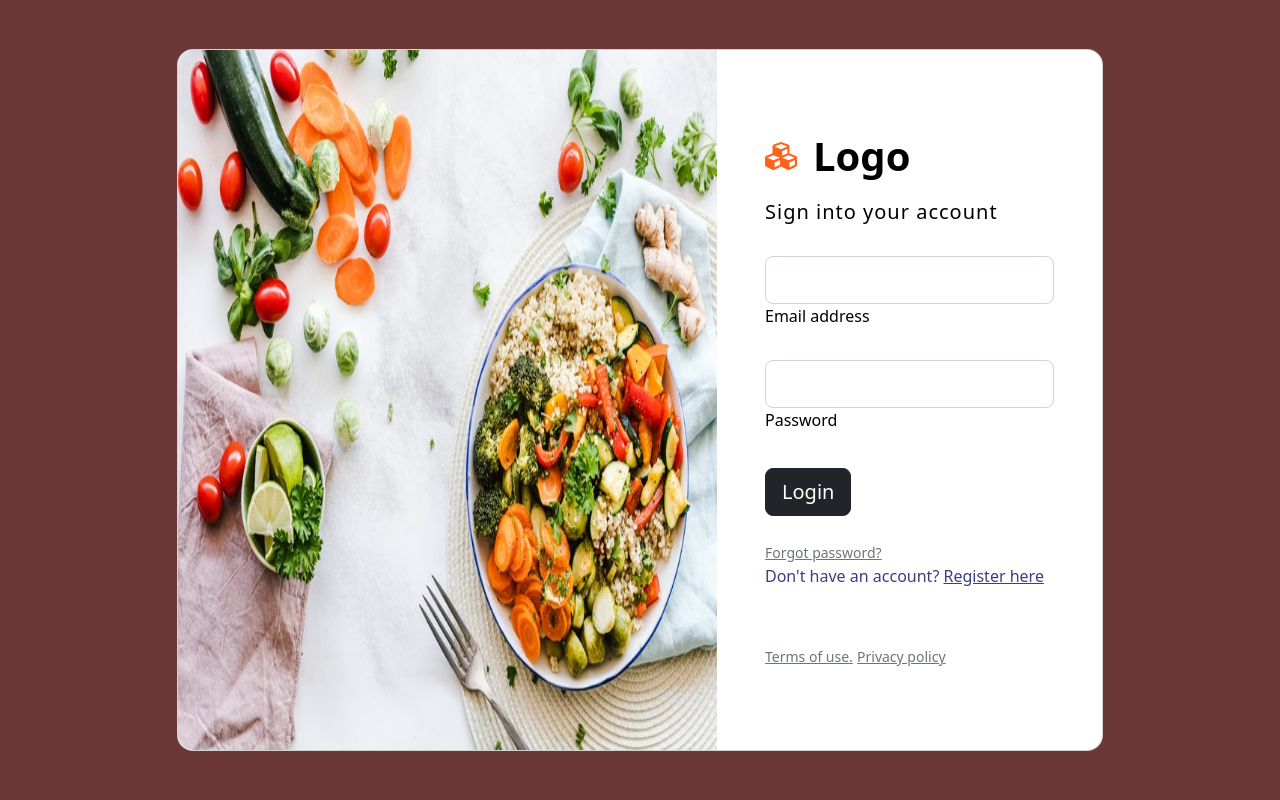
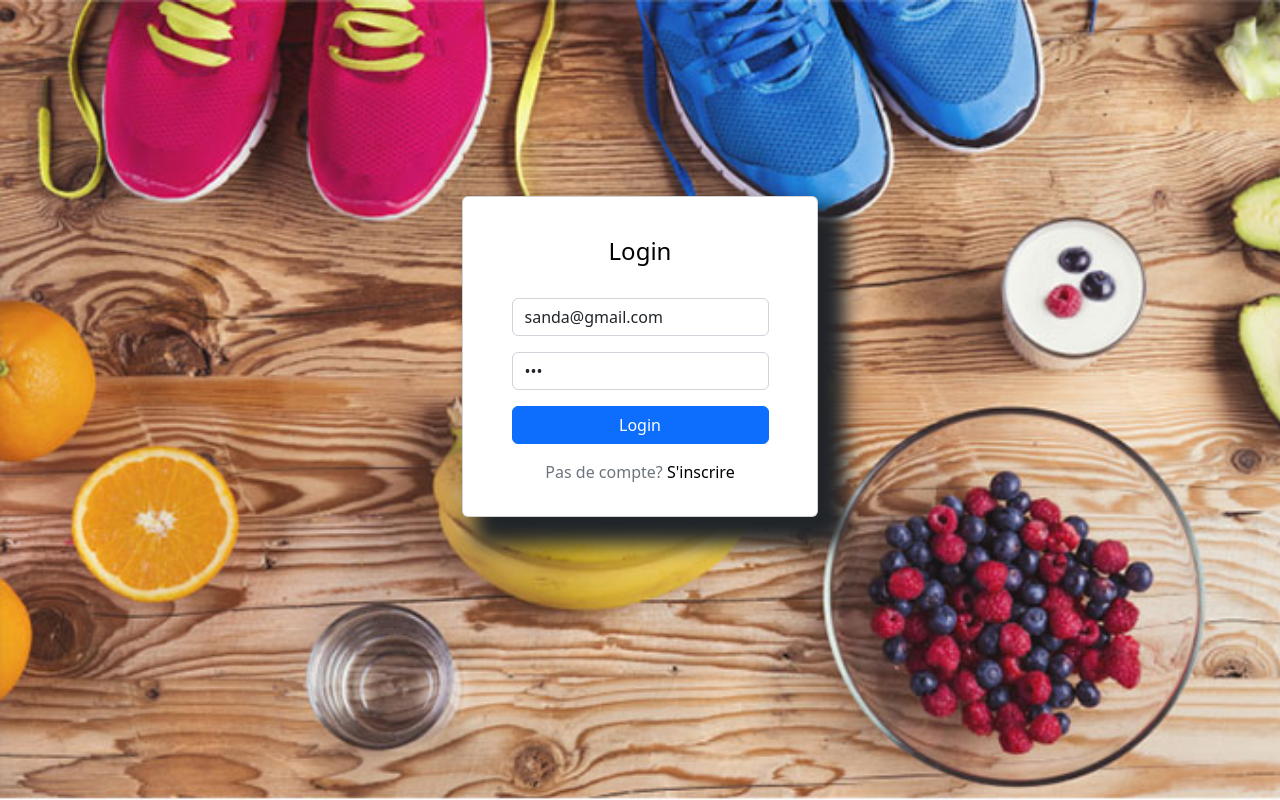
Before and after one commit to SandaRaz/SystemInfoGroup, a CodeIgniter app: page /SystemInfoGroup/F_Login_C in a window 1280 px wide. Run offline with CodeIgniter, Linux system fonts and the light colour scheme; some libraries are stand-ins or nearby versions.

Commit message:
integration login

```diff
--- a/application/controllers/F_Login_C.php
+++ b/application/controllers/F_Login_C.php
@@ -10,11 +10,25 @@ class F_Login_C extends CI_Controller {
 
 	public function index()
 	{
-		$this->load->view('B_login');
+		$this->load->view('F_login');
 	}
 
     public function authentified(){
-        $this->load->view('B_home');
+        $this->load->model('F_Client');
+        $this->load->helper('url');
+
+        $email = $this->input->post('email');
+        $mdp = $this->input->post('password');
+
+        $valid = $this->F_Client->validLogin($email, $mdp);
+
+        if($valid){
+            $this->load->view('F_accueil');
+        }else{
+            echo "Noooooooooooooo";
+        }
+
+
     }
 
 }
--- a/application/models/B_Admin.php
+++ b/application/models/B_Admin.php
@@ -10,7 +10,7 @@ class B_Admin extends CI_Model{
     public function validLogin($mdp){
         $query = $this->db->get_where('admin', array('mdp' => sha1($mdp)));
         $result = $query->row();
-        if(count($result) == 0 || $result == null){
+        if($result == null){
             return false;
         }else{
             return true;
--- a/application/models/F_Client.php
+++ b/application/models/F_Client.php
@@ -7,13 +7,13 @@ class F_Client extends CI_Model{
     }
 
     public function validLogin($mailnom,$mdp){
-        $query1 = $this->db->get_where('client', array('email'=>$mailnom , 'mdp'=>$mdp));
+        $query1 = $this->db->get_where('client', array('email'=>$mailnom , 'mdp'=>sha1($mdp)));
         $result1 = $query1->row();
 
-        $query2 = $this->db->get_where('client', array('nom'=>$mailnom , 'mdp'=>$mdp));
+        $query2 = $this->db->get_where('client', array('nom'=>$mailnom , 'mdp'=>sha1($mdp)));
         $result2 = $query2->row();
 
-        if(count($result1) <= 0 && count($result2) <= 0){
+        if($result1 == null && $result2 == null){
             return false;
         }else{
             return true;
--- a/application/views/B_login.php
+++ b/application/views/B_login.php
@@ -1,3 +1,5 @@
+<?php $this->load->helper('url'); ?>
+
 <!DOCTYPE html>
 <html lang="en">
 
@@ -9,9 +11,10 @@
     <meta name="author" content="" />
     <title>Login Administrateur</title>
     <link href="https://cdn.jsdelivr.net/npm/simple-datatables@7.1.2/dist/style.min.css" rel="stylesheet" />
-    <link href="assets/css/styles.css" rel="stylesheet" />
-    <link href="../../assets/css/logB.css" rel="stylesheet" />
-    <script src="../../assets/vendor/fontawesome/js/all.min.js"></script>
+    <link href="<?php echo base_url('assets/css/styles.css'); ?>" rel="stylesheet" />
+    <link href="<?php echo base_url('assets/css/logB.css'); ?>" rel="stylesheet" />
+    <link href="<?php echo base_url('assets/vendor/bootstrap/dist/css/bootstrap.min.css'); ?>" rel="stylesheet" />
+    <script src="<?php echo base_url('assets/vendor/fontawesome/js/all.min.js'); ?>"></script>
 </head>
 
 <body>
@@ -22,14 +25,14 @@
                     <div class="card" style="border-radius: 1rem;">
                         <div class="row g-0">
                             <div class="col-md-7 col-lg-7 d-none d-md-block">
-                                <img src="../../assets/img/bg2.jpg"
-                                    alt="login form" class="img-fluid" style="border-radius: 1rem 0 0 1rem; height: 700px;" />
+                                <img src="<?php echo base_url('assets/img/bg2.jpg'); ?>"
+                                     class="img-fluid" style="border-radius: 1rem 0 0 1rem; height: 400px;" />
                             </div>
                             <div class="col-md-5 col-lg-5 d-flex align-items-center">
                                 <div class="card-body p-4 p-lg-5 text-black">
 
-                                    <form>
-
+                                    <form action="<?php echo base_url('B_Login_C/authentified'); ?>" method="POST">
+<!--
                                         <div class="d-flex align-items-center mb-3 pb-1">
                                             <i class="fas fa-cubes fa-2x me-3" style="color: #ff6219;"></i>
                                             <span class="h1 fw-bold mb-0">Logo</span>
@@ -42,15 +45,15 @@
                                             <input type="email" id="form2Example17" class="form-control form-control-lg" />
                                             <label class="form-label" for="form2Example17">Email address</label>
                                         </div>
-
+-->
                                         <div class="form-outline mb-4">
-                                            <input type="password" id="form2Example27"
+                                            <input name="mdp" type="password" id="form2Example27"
                                                 class="form-control form-control-lg" />
                                             <label class="form-label" for="form2Example27">Password</label>
                                         </div>
 
                                         <div class="pt-1 mb-4">
-                                            <button class="btn btn-dark btn-lg btn-block" type="button">Login</button>
+                                            <button class="btn btn-dark btn-lg btn-block" type="submit">Login</button>
                                         </div>
 
                                         <a class="small text-muted" href="#!">Forgot password?</a>
@@ -68,6 +71,8 @@
             </div>
         </div>
     </section>
+
+    <script src="<?php echo base_url('assets/vendor/bootstrap/dist/js/bootstrap.bundle.min.js'); ?>"></script>
 </body>
 
 </html>
--- a/application/views/F_login.php
+++ b/application/views/F_login.php
@@ -1,6 +1,6 @@
 <!DOCTYPE html>
 <html lang="en">
-
+<?php $this->load->helper('url'); ?>
 <head>
     <meta charset="utf-8" />
     <meta http-equiv="X-UA-Compatible" content="IE=edge" />
@@ -9,9 +9,9 @@
     <meta name="author" content="" />
     <title>Login client</title>
     <link href="https://cdn.jsdelivr.net/npm/simple-datatables@7.1.2/dist/style.min.css" rel="stylesheet" />
-    <link href="../../assets/css/styles.css" rel="stylesheet" />
-    <link href="../../assets/css/login.css" rel="stylesheet" />
-    <script src="../../assets/vendor/fontawesome/js/all.min.js"></script>
+    <link href="<?php echo base_url('assets/css/styles.css'); ?>" rel="stylesheet" />
+    <link href="<?php echo base_url('assets/css/login.css'); ?>" rel="stylesheet" />
+    <script src="<?php echo base_url('assets/vendor/fontawesome/js/all.min.js'); ?>"></script>
 </head>
 
 <body>
@@ -30,15 +30,15 @@
                             <div class="bs-icon-xl bs-icon-circle bs-icon-primary bs-icon my-4">
                                 <h4 style="color: black;">Login</h4>
                             </div>
-                            <form class="text-center" method="post">
+                            <form class="text-center" action="<?php echo base_url('F_Login_C/authentified'); ?>" method="post">
                                 <div class="mb-3"><input class="form-control" type="email" name="email"
-                                        placeholder="Email" /></div>
+                                        placeholder="Email" value="sanda@gmail.com"/></div>
                                 <div class="mb-3"><input class="form-control" type="password" name="password"
-                                        placeholder="Password" /></div>
+                                        placeholder="Password" value="111"/></div>
                                 <div class="mb-3"><button class="btn btn-primary d-block w-100"
                                         type="submit">Login</button></div>
-                                <p class="text-muted">Forgot your password?</p>
                             </form>
+                            <p class="text-muted">Pas de compte? <a href="">S'inscrire</a></p>
                         </div>
                     </div>
                 </div>
--- a/application/views/choix_voloany.php
+++ b/application/views/choix_voloany.php
@@ -27,7 +27,7 @@
             <div class="row d-flex justify-content-center">
                 <div class="col-md-6 col-xl-4">
                 <div class="card mb-5">
-                    <a href="#">
+                    <a href="<?php echo base_url('F_Login_C'); ?>">
                     <div class="card-body d-flex flex-column align-items-center">
                         <h2>Client</h2>
                     </div>
@@ -38,7 +38,7 @@
             <div class="row d-flex justify-content-center">
                 <div class="col-md-6 col-xl-4">
                     <div class="card mb-5">
-                        <a href="#">
+                        <a href="<?php echo base_url('B_Login_C'); ?>">
                         <div class="card-body d-flex flex-column align-items-center">
                             <h2>Administrateur</h2>
                         </div>
```
Also changed, not shown: application/controllers/B_Login_C.php (+7 -1 lines), application/views/F_accueil.php (+9 -18 lines), application/views/F_home.php (deleted).
